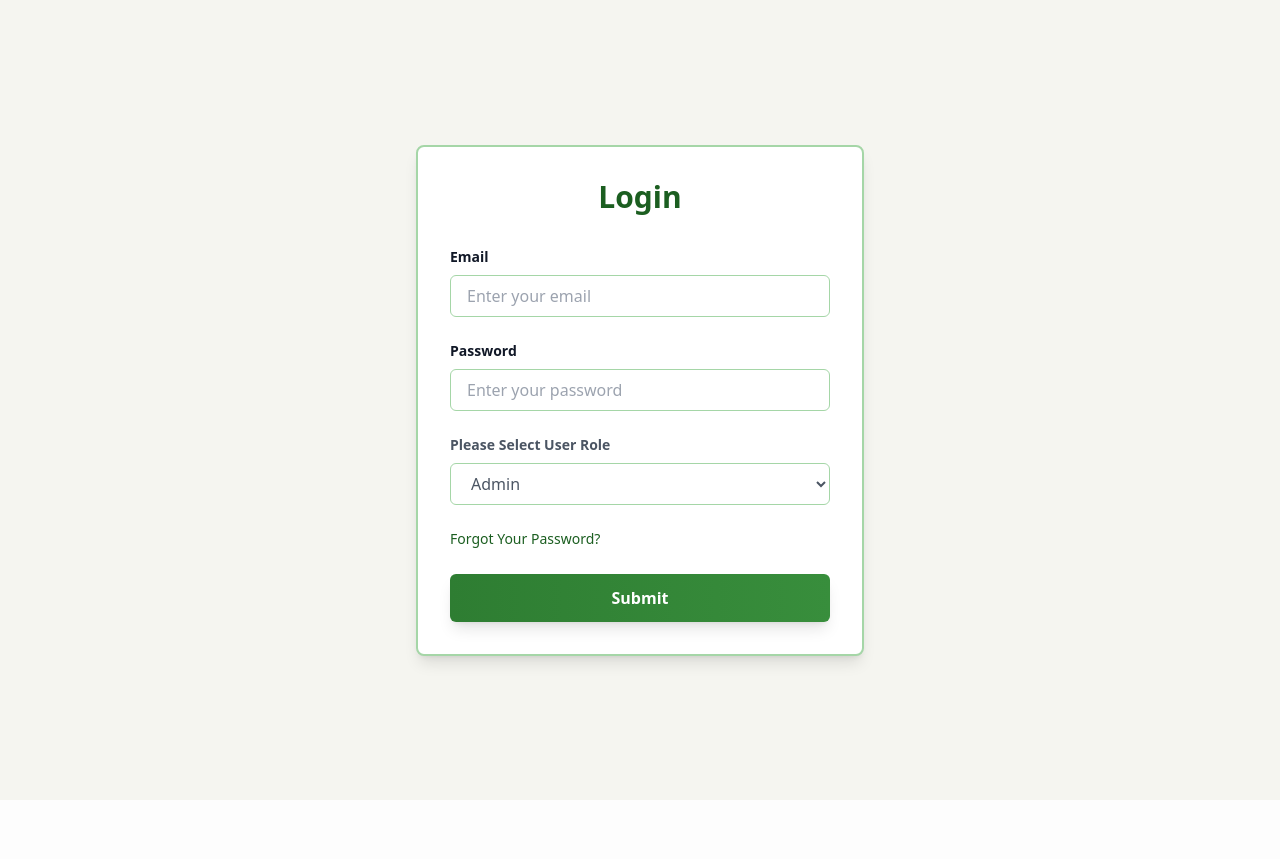
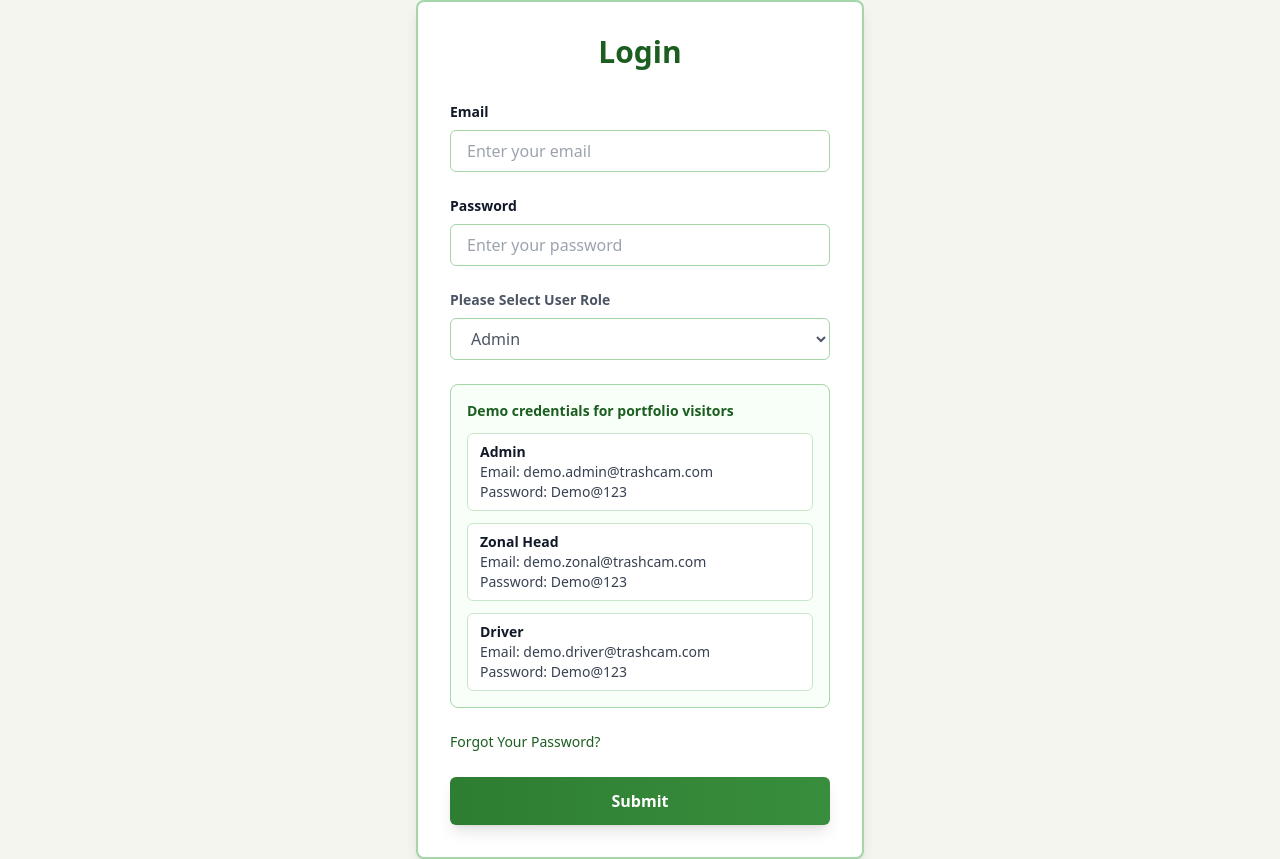
Before and after one commit to Manas419/TrashCam-main, a Next.js app in the folder Dashboard/admin/: page /login in a window 1280 px wide. Before the commit the page ends 800 px from the top, so only its background shows below. Built offline with nearby package versions, Linux system fonts and the light colour scheme.

Commit message:
Add demo login credentials

```diff
--- a/Dashboard/admin/app/login/page.tsx
+++ b/Dashboard/admin/app/login/page.tsx
@@ -5,15 +5,54 @@ import { signInWithEmailAndPassword } from "firebase/auth";
 import { doc, getDoc } from "firebase/firestore";
 import { auth, db } from "../../firebaseConfig";
 
+type UserRole = "admin" | "zonal-head" | "driver";
+
+const demoCredentials: Array<{
+  role: UserRole;
+  label: string;
+  email: string;
+  password: string;
+  path: string;
+}> = [
+  {
+    role: "admin",
+    label: "Admin",
+    email: "demo.admin@trashcam.com",
+    password: "Demo@123",
+    path: "/admin",
+  },
+  {
+    role: "zonal-head",
+    label: "Zonal Head",
+    email: "demo.zonal@trashcam.com",
+    password: "Demo@123",
+    path: "/zonal-head",
+  },
+  {
+    role: "driver",
+    label: "Driver",
+    email: "demo.driver@trashcam.com",
+    password: "Demo@123",
+    path: "/driver",
+  },
+];
+
 export default function Login() {
   const [email, setEmail] = useState("");
   const [password, setPassword] = useState("");
-  const [role, setRole] = useState<"admin" | "zonal-head" | "driver">("admin");
+  const [role, setRole] = useState<UserRole>("admin");
   const [error, setError] = useState("");
   const [isLoading, setIsLoading] = useState(false);
   const [showForgotPassword, setShowForgotPassword] = useState(false);
 
   const router = useRouter();
+
+  const fillDemoCredentials = (credential: (typeof demoCredentials)[number]) => {
+    setEmail(credential.email);
+    setPassword(credential.password);
+    setRole(credential.role);
+    setError("");
+  };
 
   const handleSubmit = async (e: React.FormEvent) => {
     e.preventDefault();
@@ -23,6 +62,19 @@ export default function Login() {
 
     try {
       console.log("Attempting login with:", { email, role });
+
+      const demoLogin = demoCredentials.find(
+        (credential) =>
+          credential.email === email.trim().toLowerCase() &&
+          credential.password === password &&
+          credential.role === role
+      );
+
+      if (demoLogin) {
+        document.cookie = `token=demo-${demoLogin.role}; path=/; max-age=${60 * 60 * 24}; samesite=lax`;
+        window.location.href = demoLogin.path;
+        return;
+      }
 
       // Special cases for test admins
       if ((email === 'simple.admin@trashcam.com' || email === 'admin2@trashcam.com') && role === 'admin') {
@@ -168,7 +220,7 @@ export default function Login() {
             <select
               value={role}
               onChange={(e) =>
-                setRole(e.target.value as "admin" | "zonal-head" | "driver")
+                setRole(e.target.value as UserRole)
               }
               className="w-full px-4 py-2 border border-[#a5d6a7] rounded-md focus:outline-none focus:ring-2 focus:ring-[#81c784] bg-white text-gray-600"
               required
@@ -177,6 +229,28 @@ export default function Login() {
               <option value="zonal-head">Zonal Head</option>
               <option value="driver">Driver</option>
             </select>
+          </div>
+
+          <div className="rounded-lg border border-[#a5d6a7] bg-[#f8fff8] p-4">
+            <p className="text-sm font-semibold text-[#1b5e20] mb-3">
+              Demo credentials for portfolio visitors
+            </p>
+            <div className="space-y-3">
+              {demoCredentials.map((credential) => (
+                <button
+                  key={credential.role}
+                  type="button"
+                  onClick={() => fillDemoCredentials(credential)}
+                  className="w-full text-left rounded-md border border-[#c8e6c9] bg-white px-3 py-2 text-sm text-gray-700 hover:border-[#81c784] hover:bg-[#f1f8e9] transition-colors"
+                >
+                  <span className="block font-semibold text-gray-900">
+                    {credential.label}
+                  </span>
+                  <span className="block">Email: {credential.email}</span>
+                  <span className="block">Password: {credential.password}</span>
+                </button>
+              ))}
+            </div>
           </div>
 
           <button
```
